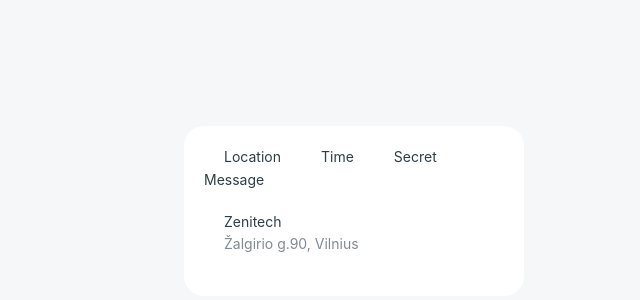
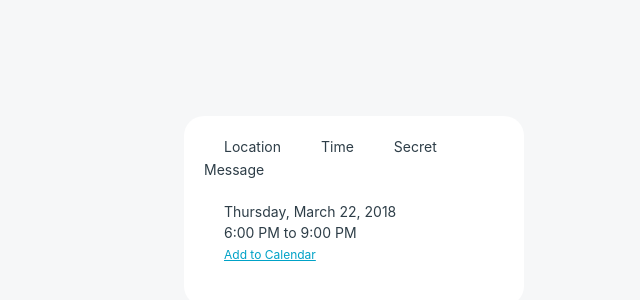
Before and after one commit to adtm/react-demo, a React (Create React App) app: page /declarative in a window 1280 px wide. Shown: the part 194-494 px from the top of the page, without its empty margins (286-926 px from the left). Built offline with nearby package versions, Linux system fonts and the light colour scheme.

Commit message:
Compound Component example rewrite refactor

```diff
--- a/src/rewrites/CompoundComponents.jsx
+++ b/src/rewrites/CompoundComponents.jsx
@@ -1,93 +1,99 @@
 import React, { Component } from 'react';
-import styled from 'styled-components';
-
 import {
+  Card,
   Container,
-  Card,
-  TextContainer,
-  Image,
-  LocationContainer,
-  Address,
-  TimeContainer,
   TabElement,
-  SecretMessageText
 } from '../pages/compoundComponents/styles.js';
-
-const Time = () => (
-  <TimeContainer>
-    <p>Thursday, March 22, 2018 </p>
-    <p>6:00 PM to 9:00 PM </p>
-    <a href="#!">Add to Calendar</a>
-  </TimeContainer>
-);
-
-const Location = () => (
-  <LocationContainer>
-    <p>Zenitech</p>
-    <Address>Žalgirio g.90, Vilnius</Address>
-  </LocationContainer>
-);
-
-const SecretMessage = () => <SecretMessageText>You won! 🤩</SecretMessageText>;
-// ^^ Components we will be using
+import {
+  Time,
+  Location,
+  SecretMessage
+} from './compound/components';
 
 class Tabs extends React.Component {
   state = {
-    activeIndex: 0
-  };
+    activeIndex: 1
+  }
 
   selectActiveIndex = index => this.setState({ activeIndex: index });
 
-  renderTabs = () => {
-    const { data } = this.props;
-    return data.map((d, i) => {
-      return (
-        <TabElement key={i} onClick={() => this.selectActiveIndex(i)}>
-          {d.title}
-        </TabElement>
-      );
-    });
-  };
+  render() {
+    const children = React.Children.map(this.props.children, child => {
+      return React.cloneElement(child, {
+        onTabSelect: this.selectActiveIndex,
+        activeIndex: this.state.activeIndex
+      })
+    })
+    return children;
+  }
+}
 
-  renderContent = () => {
-    const { data } = this.props;
-    const { activeIndex } = this.state;
-    return data[activeIndex].component;
-  };
+class TabList extends React.Component {
+  render() {
+    const children = React.Children.map(this.props.children, (child, index) => {
+      return React.cloneElement(child, {
+        onSelect: () => this.props.onTabSelect(index)
+      })
+    })
+    return children;
+  }
+}
 
+class Tab extends React.Component {
   render() {
-    const tabs = this.renderTabs();
-    const content = this.renderContent();
+    return (
+      <TabElement onClick={this.props.onSelect}>
+        {this.props.children}
+      </TabElement>
+    )
+  }
+}
 
+class TabContent extends React.Component {
+  render() {
+    return this.props.children;
+  }
+}
+
+class TabContents extends React.Component {
+  render() {
+    const { children } = this.props;
+    const { activeIndex } = this.props;
+    return children[activeIndex]
+  }
+}
+
+
+class NewTabs extends React.Component {
+  render() {
     return (
       <Container>
         <Card>
-          {tabs}
-          {content}
+          <Tabs>
+            <TabList>
+              <Tab>Location</Tab>
+              <Tab>Time</Tab>
+              <Tab>Secret Message</Tab>
+            </TabList>
+            <TabContents>
+              <TabContent><Location /></TabContent>
+              <TabContent><Time /></TabContent>
+              <TabContent><SecretMessage /></TabContent>
+            </TabContents>
+          </Tabs>
         </Card>
       </Container>
     );
   }
 }
 
+/**
+ * You can pass mapped data if you want
+ * @extends Component
+ */
 class CompoundComponents extends Component {
   render() {
-    const tabData = [
-      {
-        title: 'Location',
-        component: <Location />
-      },
-      {
-        title: 'Time',
-        component: <Time />
-      },
-      {
-        title: 'Secret Message',
-        component: <SecretMessage />
-      }
-    ];
-
-    return <Tabs data={tabData} />;
+    return <NewTabs />;
   }
 }
 
--- /dev/null
+++ b/src/rewrites/compound/components.jsx
@@ -0,0 +1,26 @@
+import React from 'react';
+import {
+  LocationContainer,
+  Address,
+  TimeContainer,
+  SecretMessageText,
+} from '../../pages/compoundComponents/styles';
+
+const Time = () => (
+  <TimeContainer>
+    <p>Thursday, March 22, 2018 </p>
+    <p>6:00 PM to 9:00 PM </p>
+    <a href="#!">Add to Calendar</a>
+  </TimeContainer>
+);
+
+const Location = () => (
+  <LocationContainer>
+    <p>Zenitech</p>
+    <Address>Žalgirio g.90, Vilnius</Address>
+  </LocationContainer>
+);
+
+const SecretMessage = () => <SecretMessageText>You won! 🤩</SecretMessageText>;
+
+export { Time, Location, SecretMessage };
```
